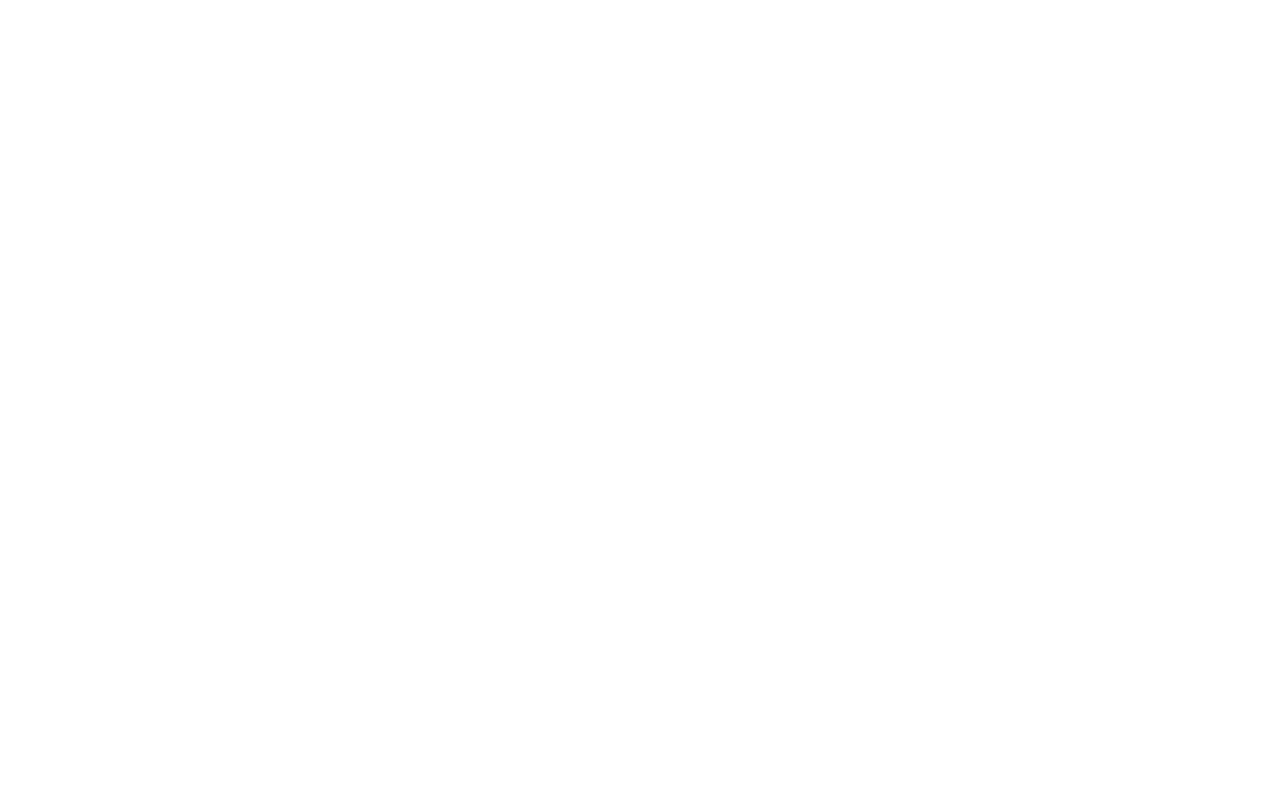
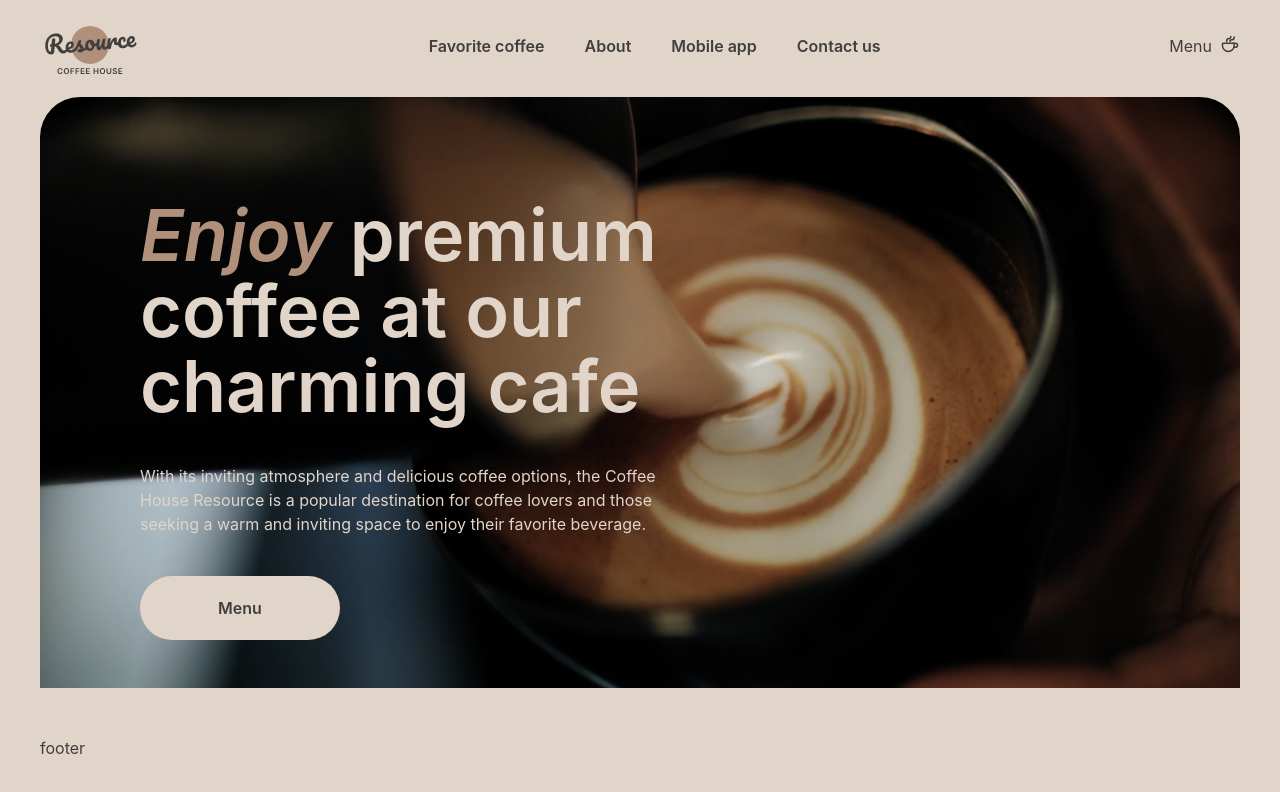
Before and after one commit to OksanaSokal/RSschool-project, a plain HTML site: page coffee-house/index.html in a window 1280 px wide. Drawn offline with Linux system fonts and the light colour scheme; a web font is replaced by a local one.

Commit message:
feat: add header and enjoy-block

```diff
--- a/coffee-house/index.html
+++ b/coffee-house/index.html
@@ -7,10 +7,83 @@
     <link rel="stylesheet" href="style.css" />
   </head>
   <body>
-    <div class="wrapper">
-      <header class="header"></header>
-      <main class="maim"></main>
-      <footer class="footer"></footer>
+    <div class="container">
+      <header class="header">
+        <div class="header__logo">
+          <a href="">
+            <img src="sourse/svg/logo.svg" alt="logo" />
+          </a>
+        </div>
+        <nav>
+          <ul class="header__nav">
+            <li><a class="link-hover" href="#favorite">Favorite coffee</a></li>
+            <li><a class="link-hover" href="#about">About</a></li>
+            <li><a class="link-hover" href="#mobile">Mobile app</a></li>
+            <li><a class="link-hover" href="#contact">Contact us</a></li>
+          </ul>
+        </nav>
+        <div class="header__menu link-hover">
+          <span>Menu</span>
+          <svg
+            xmlns="http://www.w3.org/2000/svg"
+            width="20"
+            height="20"
+            viewBox="0 0 20 20"
+            fill="none"
+          >
+            <path
+              d="M14.167 9.76667V11.6667C14.167 14.8883 11.5553 17.5 8.33366 17.5C5.112 17.5 2.50033 14.8883 2.50033 11.6667V9.76667C2.50033 9.4353 2.76896 9.16667 3.10033 9.16667H13.567C13.8984 9.16667 14.167 9.4353 14.167 9.76667Z"
+              stroke="#403F3D"
+              stroke-width="1.5"
+              stroke-linecap="round"
+              stroke-linejoin="round"
+            />
+            <path
+              d="M10.0003 7.50008C10.0003 6.66675 10.5956 5.83341 11.786 5.83341V5.83341C13.101 5.83341 14.167 4.76743 14.167 3.45246V2.91675"
+              stroke="#403F3D"
+              stroke-width="1.5"
+              stroke-linecap="round"
+              stroke-linejoin="round"
+            />
+            <path
+              d="M6.66634 7.5V7.08333C6.66634 5.70262 7.78563 4.58333 9.16634 4.58333V4.58333C10.0868 4.58333 10.833 3.83714 10.833 2.91667V2.5"
+              stroke="#403F3D"
+              stroke-width="1.5"
+              stroke-linecap="round"
+              stroke-linejoin="round"
+            />
+            <path
+              d="M13.333 9.16675H15.4163C16.5669 9.16675 17.4997 10.0995 17.4997 11.2501C17.4997 12.4007 16.5669 13.3334 15.4163 13.3334H14.1663"
+              stroke="#403F3D"
+              stroke-width="1.5"
+              stroke-linecap="round"
+              stroke-linejoin="round"
+            />
+          </svg>
+        </div>
+      </header>
+      <main class="main">
+        <section class="enjoy">
+          <div class="enjoy__background">
+            <img src="sourse/img/enjoy-block.jpg" alt="coffee-image" />
+          </div>
+          <div class="enjoy__box">
+            <h1 class="enjoy__title">
+              <span>Enjoy</span> premium coffee at our charming cafe
+            </h1>
+            <p class="enjoy__text">
+              With its inviting atmosphere and delicious coffee options, the
+              Coffee House Resource is a popular destination for coffee lovers
+              and those seeking a warm and inviting space to enjoy their
+              favorite beverage.
+            </p>
+            <div class="enjoy__btn">
+              <a href="">Menu</a>
+            </div>
+          </div>
+        </section>
+      </main>
+      <footer class="footer">footer</footer>
     </div>
     <script src="script.js"></script>
   </body>
--- a/coffee-house/style.css
+++ b/coffee-house/style.css
@@ -1 +1,181 @@
 @import url('https://fonts.cdnfonts.com/css/inter');
+
+*,
+*::before,
+*::after {
+  box-sizing: border-box;
+}
+
+html {
+    scroll-behavior: smooth;
+  }
+
+*,
+*::before,
+*::after {
+  box-sizing: border-box;
+  margin: 0;
+  padding: 0;
+}
+
+body {
+    font-family: 'Inter', sans-serif;
+    background-color: #C1B6AD;
+    color: #403F3D;
+    font-size: 16px;
+    font-weight: 400;
+    line-height:  150%;
+}
+
+img {
+    max-width: 100%;
+    display: block;
+    object-fit: cover;
+  }
+
+a {
+    text-decoration: none;
+    font-weight: 600;
+    color: #403F3D
+  }
+
+li {
+    list-style-type: none;
+  }
+
+.main {
+    flex: 1 1 auto;
+  }
+
+.container {
+    min-height: 100vh;
+    max-width: 1440px;
+    margin: 0 auto;
+    display: flex;
+    flex-direction: column;
+    justify-content: space-between;
+    background-color: #E1D4C9;
+    padding: 20px 40px 40px;
+  }
+
+/* header start */
+.header {
+    display: flex;
+    justify-content: space-between;
+    align-items: center;
+    margin-bottom: 17px;
+  }
+
+nav {
+    display: flex;
+    align-items: center;
+}
+
+.header__nav {
+    display: flex;
+    margin-top: -8px;
+}
+
+.header__nav > li {
+    margin-right: 40px;
+    position: relative;
+}
+
+.header__nav > li:last-child {
+    margin-right: 0px;
+}
+
+.header__menu {
+    display: flex;
+    justify-content: space-between;
+    position: relative;
+    margin-top: -8px;
+}
+
+.header__menu > span {
+    margin-right: 8px;
+}
+
+.link-hover::after {
+    content: '';
+    position: absolute;
+    display: block;
+    width: 0px;
+    height: 2px;
+    background: #403F3D;
+    left: 50%;
+    bottom: -5px;
+    transform: translateX(-50%);
+    transition: width 0.4s ease-out;
+}
+
+.link-hover:hover::after {
+    width: 100%;
+}
+/* header end */
+
+/* enjoy start */
+.enjoy {
+    position: relative;
+    }
+
+.enjoy__background {
+        height: 644px;
+        border-radius: 40px;
+        overflow: hidden;
+        position: absolute;
+        top: 0;
+        left: 0;
+    }
+
+.enjoy__background > img {
+    object-fit: contain;
+    margin-top: -30px;
+}
+
+.enjoy__box {
+    position: relative;
+    z-index: 2;
+    margin: 0px 0px 0px 100px;
+    padding-top: 100px;
+    max-width: 530px;
+    color: #E1D4C9;
+    }
+
+h1{
+    font-size: 72px;
+    font-weight: 600;
+    line-height: 105%;
+    margin-bottom: 40px;
+}
+
+h1 > span {
+    color: #B0907A;
+    font-style: italic;
+}
+
+.enjoy__text {
+    margin-bottom: 40px;
+}
+
+.enjoy__btn {
+    max-width: 200px;
+    padding: 20px 78px;
+    background-color: #E1D4C9;
+    border-radius: 100px;
+    font-weight: 600;
+    cursor: pointer;
+}
+/* enjoy end */
+
+/* favorite start */
+/* favorite */
+
+/* about start */
+/* about end */
+
+/* download start */
+/* download end */
+
+/* footer start */
+/* footer end */
```
